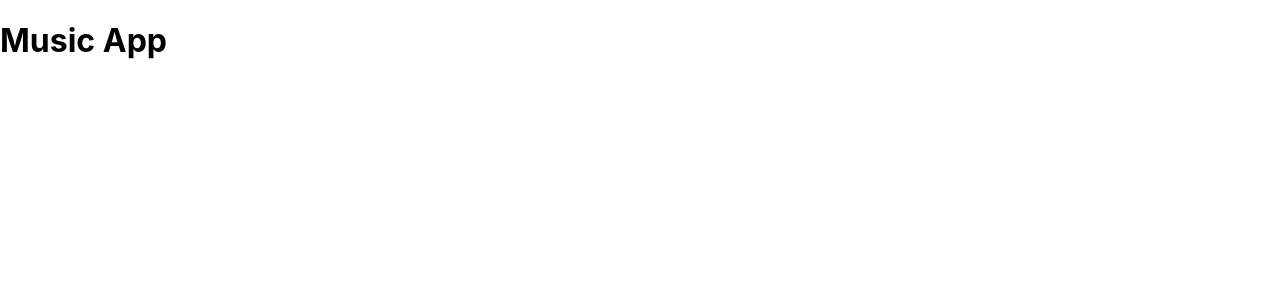
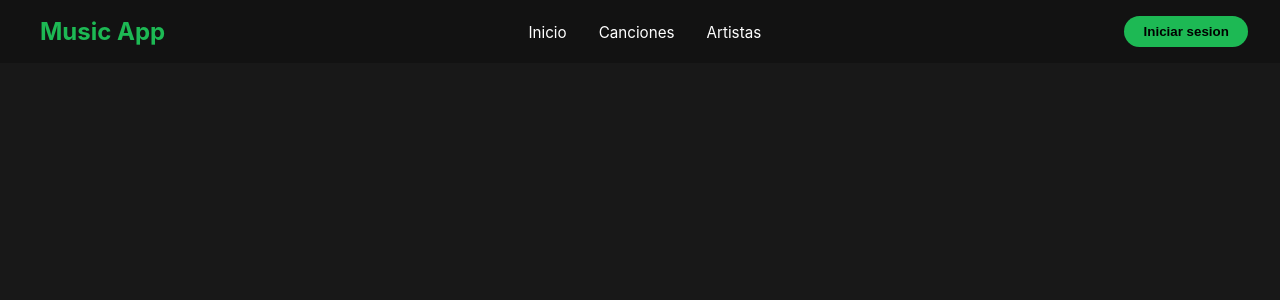
Before and after one commit to Lud0110/Music-App, a React (Create React App) app in the folder frontend/: page / in a window 1280 px wide. Shown: the top 300 px of the page. Built offline with nearby package versions, Linux system fonts and the light colour scheme.

Commit message:
Componente Navbar con estilos

```diff
--- a/frontend/src/App.css
+++ b/frontend/src/App.css
@@ -0,0 +1,15 @@
+* {
+  margin: 0;
+  padding: 0;
+  box-sizing: border-box;
+}
+
+body {
+  background-color: #181818;
+  font-family: 'Segoe UI' Tahoma, Geneva, Verdana, sans-serif;
+  color: ffffff;
+}
+
+.App {
+  min-height: 100vh;
+}
--- a/frontend/src/App.js
+++ b/frontend/src/App.js
@@ -1,10 +1,11 @@
 import React from "react";
 import './App.css';
+import Navbar from "./components/Navbar";
 
 function app() {
   return (
     <div className="App">
-      <h1>Music App</h1>
+      <Navbar />
     </div>
   );
 }
--- a/frontend/src/components/Navbar.jsx
+++ b/frontend/src/components/Navbar.jsx
@@ -0,0 +1,23 @@
+import React from "react";
+import '../styles/Navbar.css';
+
+function Navbar() {
+    return (
+        <nav className="navbar">
+            <div className="navbar__logo">
+                <span></span>
+                <h1>Music App</h1>
+            </div>
+            <ul className="navbar__links">
+                <li><a href="#inicio">Inicio</a></li>
+                <li><a href="canciones">Canciones</a></li>
+                <li><a href="artistas">Artistas</a></li>
+            </ul>
+            <div className="navbar__auth">
+                <button className="btn btn--login">Iniciar sesion</button>
+            </div>
+        </nav>
+    );
+}
+
+export default Navbar;
--- /dev/null
+++ b/frontend/src/styles/Navbar.css
@@ -0,0 +1,56 @@
+.navbar {
+    display: flex;
+    align-items: center;
+    justify-content: space-between;
+    padding: 1rem 2rem;
+    background-color: #121212;
+    position: sticky;
+    top: 0;
+    z-index: 100;
+}
+
+.navbar__logo {
+    display: flex;
+    align-items: center;
+    gap: 0.5rem;
+}
+
+.navbar__logo h1 {
+    color: #1db954;
+    font-size: 1.5rem;
+    margin: 0;
+}
+
+.navbar__links {
+    display: flex;
+    list-style: none;
+    gap: 2rem;
+    margin: 0;
+    padding: 0;
+}
+
+.navbar__links a {
+    color: #ffffff;
+    text-decoration: none;
+    font-size: 0.95rem;
+    transition: color 0.3s;
+}
+
+.navbar__links a:hover {
+    color: #1db954;
+}
+
+.btn--login {
+    background-color: #1db954;
+    color: #000000;
+    border: none;
+    padding: 0.5rem 1.2rem;
+    border-radius: 20px;
+    font-weight: bold;
+    cursor: pointer;
+    transition: background-color 0.3s;
+}
+
+.btn--login:hover {
+    background-color: #17a349;
+}
```
